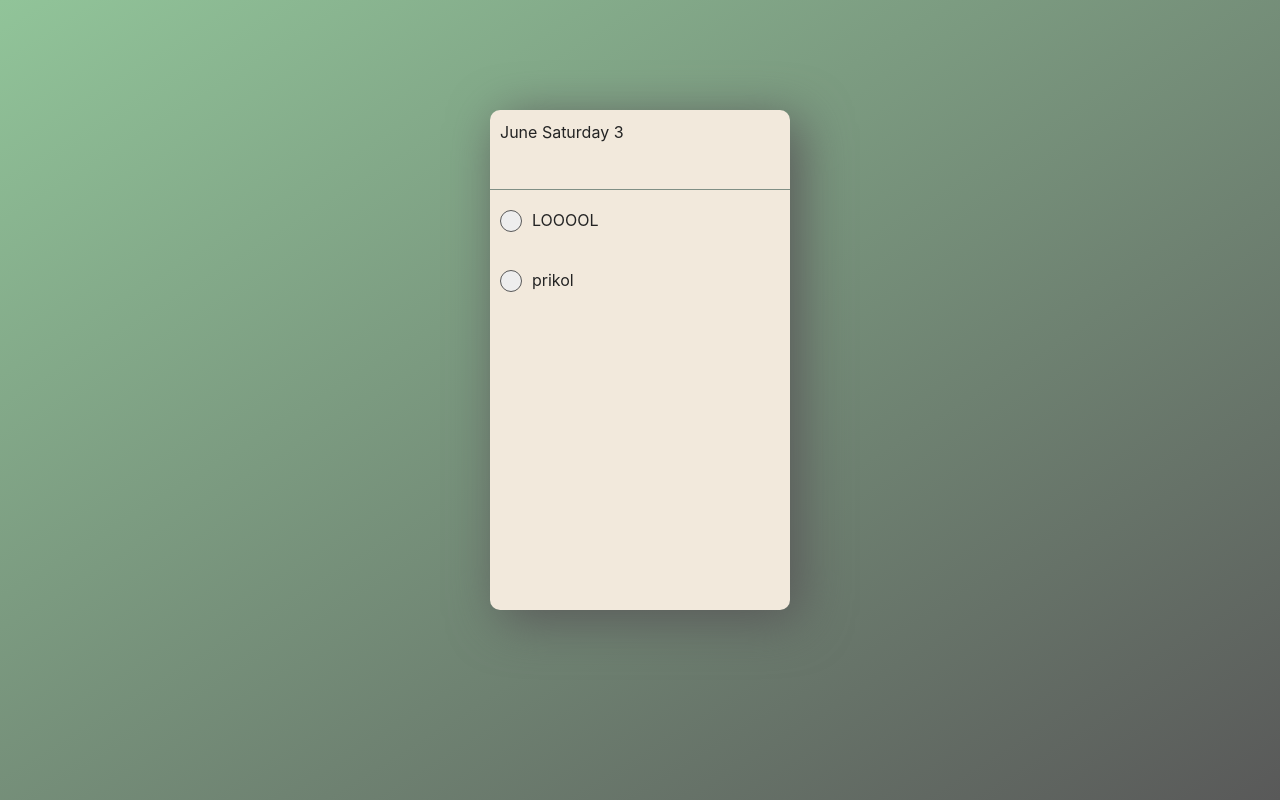
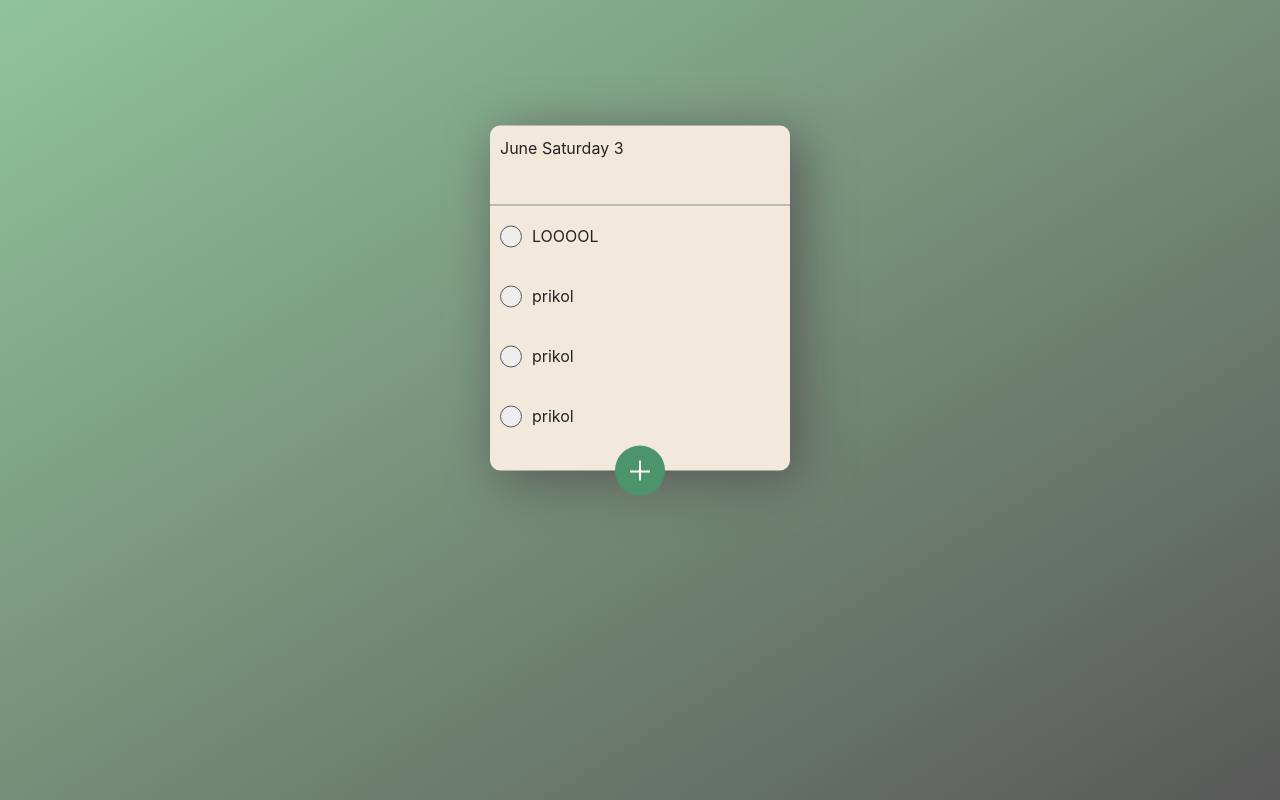
Before and after one commit to isildurrr1/todos-react, a React (Vite) app: page / in a window 1280 px wide. Built offline with nearby package versions, Linux system fonts and the light colour scheme.

Commit message:
add button

```diff
--- a/src/components/App.tsx
+++ b/src/components/App.tsx
@@ -6,6 +6,8 @@ const App: React.FC = () => {
 
   const cards: CardProps[] = [
     {text: "LOOOOL"},
+    {text: "prikol"},
+    {text: "prikol"},
     {text: "prikol"}
   ]
 
@@ -14,6 +16,10 @@ const App: React.FC = () => {
       <div className="todo__container">
         <Header/>
         <Main data={cards}/>
+        <button type="button" className="add">
+          <span className="span add__first-span"></span>
+          <span className="span add__second-span"></span>
+        </button>
       </div>
     </div>
   )
--- a/src/components/Card.tsx
+++ b/src/components/Card.tsx
@@ -1,13 +1,22 @@
+import { useState } from "react";
 import { CardProps } from "../types/types";
 const Card = ({text}: CardProps) => {
+  const[check, setCheck] = useState(false);
+  const lol = () => {
+    if (check) {
+      setCheck(false)
+    } else {
+      setCheck(true)
+    }
+  }
   return (
     <div className="card">
       <label className="checkbox">
-        <input type="checkbox" className="checkbox__input"/>
+        <input onClick={lol} type="checkbox" className="checkbox__input"/>
         <div className="checkbox__checkmark"/>
       </label>
       <div className="card__delete-overlay">
-        <span className="card__text">{text}</span>
+        <span className={`card__text ${check ? 'strike' : ''}`}>{text}</span>
         <button className="card__delete" type="button"/>
       </div>
     </div>
--- a/src/index.sass
+++ b/src/index.sass
@@ -5,6 +5,7 @@ $battleship-gray: #808f85
 $celadon: #91c499
 $linen: #f2e9dc
 $pear: #cfd11a
+$sea-green: #4c956c
 
 :root
   font-family: Inter, system-ui, Avenir, Helvetica, Arial, sans-serif
@@ -33,10 +34,11 @@ h1
   left: 50%
   transform: translate(-50%, -10%)
   width: 300px
-  min-height: 500px
+  min-height: 150px
   border-radius: 10px
   box-shadow: 10px 10px 50px $davys-gray
   background-color: $linen
+  padding-bottom: 25px
 
 .header
   height: 80px
@@ -81,6 +83,7 @@ h1
 
 .card__text
   margin: auto 10px
+  position: relative
 
 
 
@@ -134,3 +137,48 @@ h1
     transform: rotate(45deg)
     opacity: 0
     transition: opacity 0.25s ease
+
+.add
+  position: absolute
+  bottom: -25px
+  left: 125px
+  cursor: pointer
+  width: 50px
+  height: 50px
+  border-radius: 50%
+  border: none
+  background-color: $sea-green
+  pointer-events: auto
+  transition: transform 0.3s
+  &:active
+    transform: scale(0.9)
+
+.span
+  transition: all 0.3s
+  height: 2px
+  background-color: white
+  display: block
+  width: 20px
+
+.add__first-span
+  transform: rotate(90deg)
+  margin: auto
+  margin-top: 1px
+.add__second-span
+  transform: rotate(0deg)
+  margin: auto
+  margin-top: -1px
+
+
+
+.strike
+  &:after
+    content: ""
+    position: absolute
+    height: 2px
+    background: black
+    animation: out 0.7s cubic-bezier(1, 0, 0.58, 0.97) 1 both
+    width: 100%
+    top: 55%
+    left: 0%
+    transform: translateY(-50%)
```
